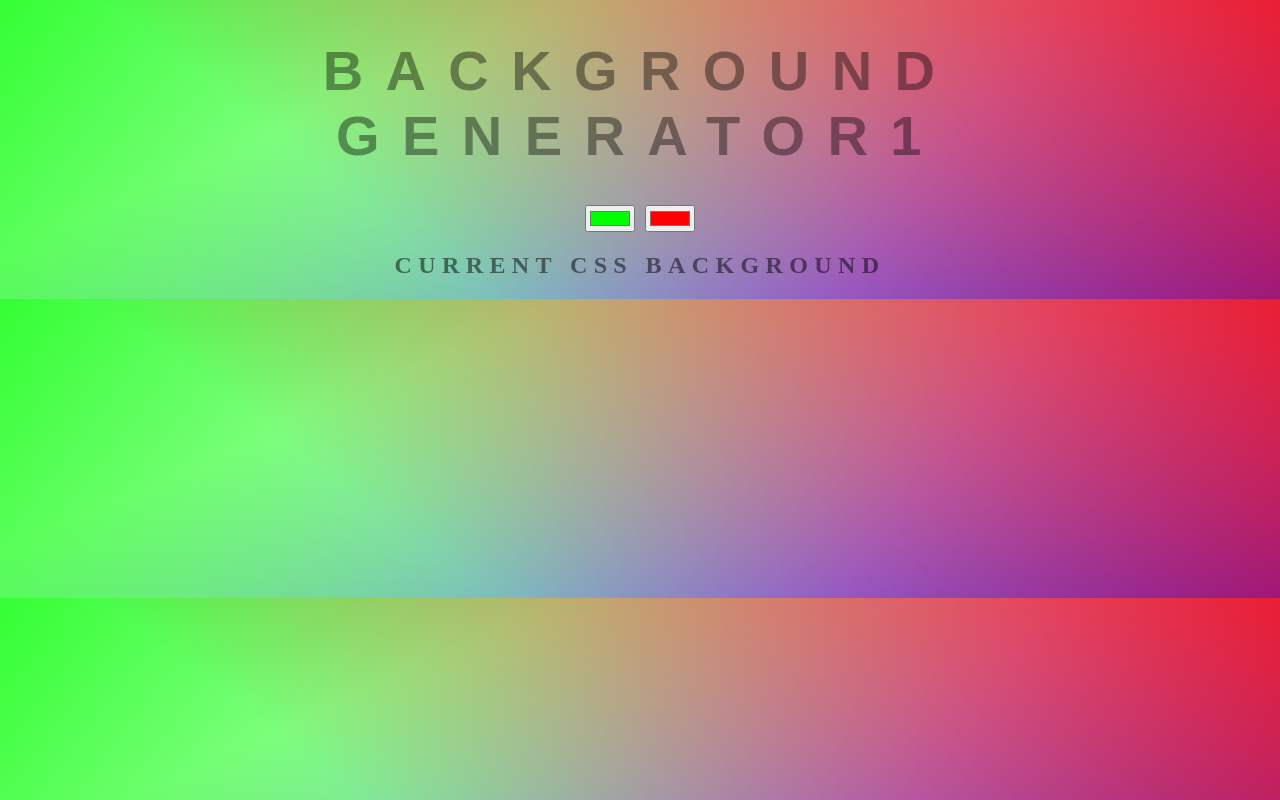
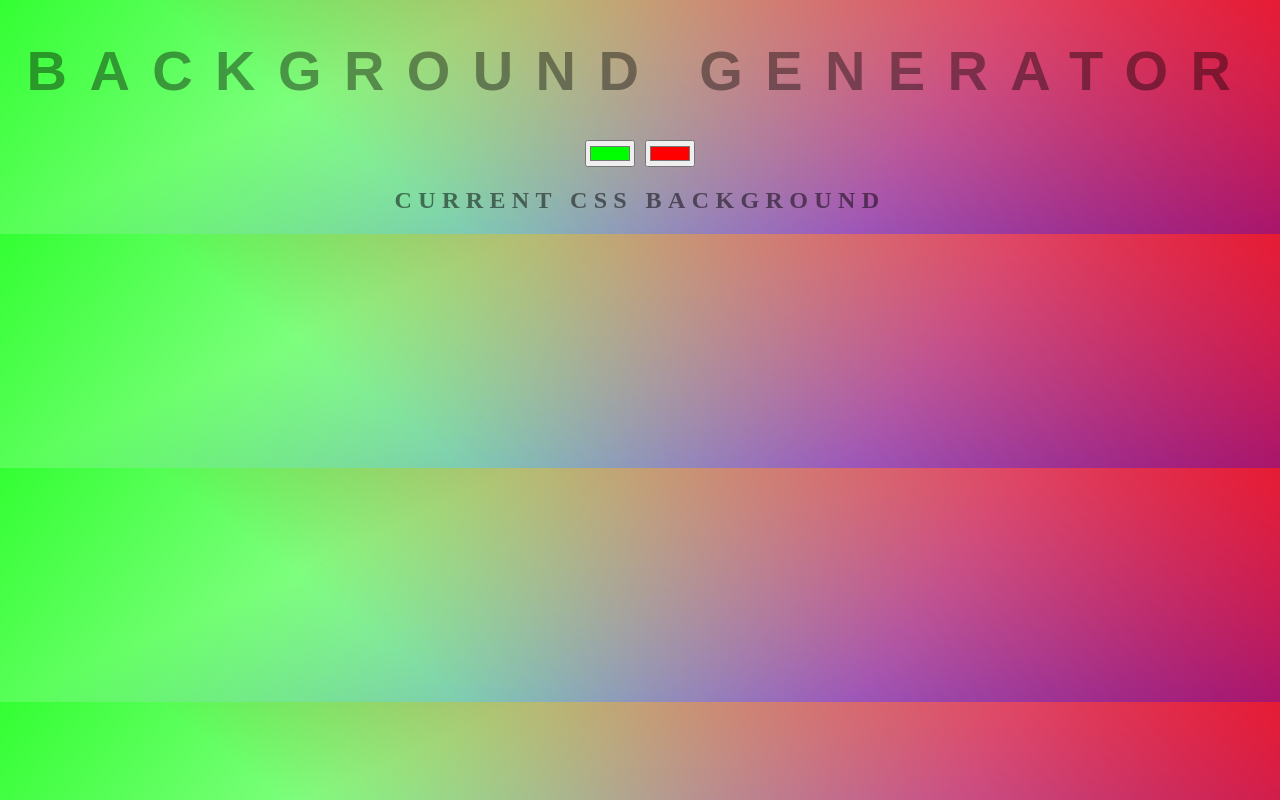
Before and after one commit to Software2018released/sample-html5css3-background-generator, a plain HTML site: page index.html in a window 1280 px wide. Drawn offline with Linux system fonts and the light colour scheme.

Commit message:
reverting the changes

```diff
--- a/index.html
+++ b/index.html
@@ -10,7 +10,7 @@
 </head>
 
 <body>
-    <h1>Background Generator1</h1>
+    <h1>Background Generator</h1>
     <input class="color1" type="color" name="color1" value="#00ff00">
     <input class="color2" type="color" name="color2" value="#ff0000">
     <h2>Current CSS Background</h2>
```
